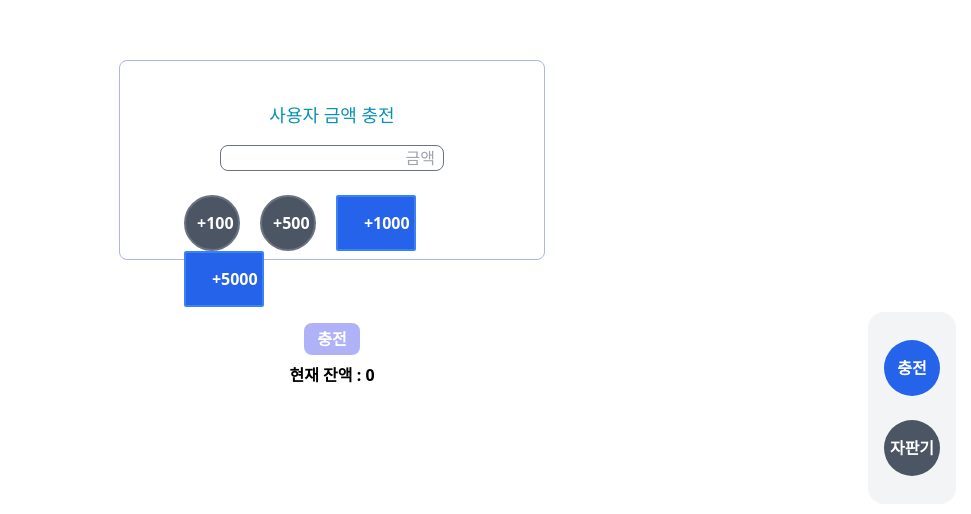
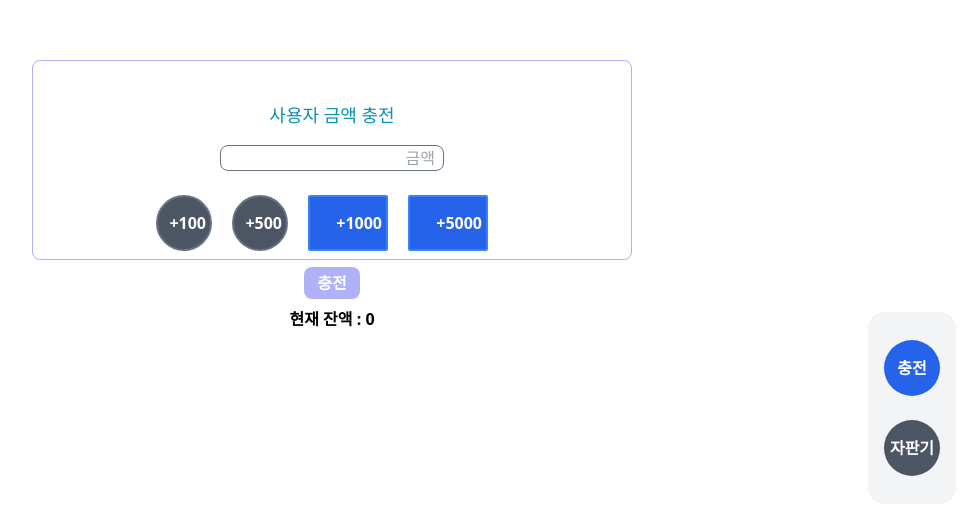
Before and after one commit to hak-joo/vending-machine, a React (Vite) app: page /charge in a window 1280 px wide. Shown: the part 240-754 px from the top of the page, without its empty margins (308-1279 px from the left). Built offline with nearby package versions, Linux system fonts and the light colour scheme.

Commit message:
Style: 충전페이지 크기 변경

```diff
--- a/src/pages/Charge/Charge.tsx
+++ b/src/pages/Charge/Charge.tsx
@@ -35,8 +35,8 @@ function Charge() {
   };
 
   return (
-    <div className="w-full h-screen flex flex-col justify-center items-center">
-      <div className="w-1/3 h-1/4 flex flex-col items-center border border-indigo-500/50 rounded-lg">
+    <div className="w-[1200px] max-w-[1500px] min-w-[1000px] h-full flex flex-col justify-center items-center">
+      <div className="w-1/2 h-1/4 flex flex-col items-center border border-indigo-500/50 rounded-lg">
         <p className="text-lg text-cyan-600 mt-10 mb-2">사용자 금액 충전</p>
         <input
           type="number"
```
